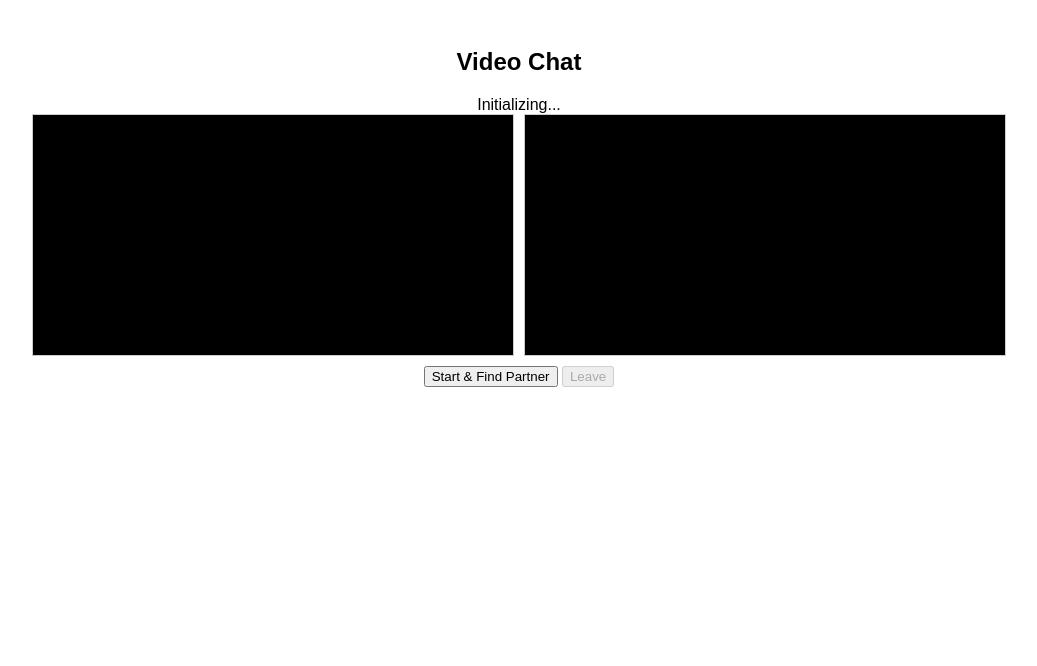
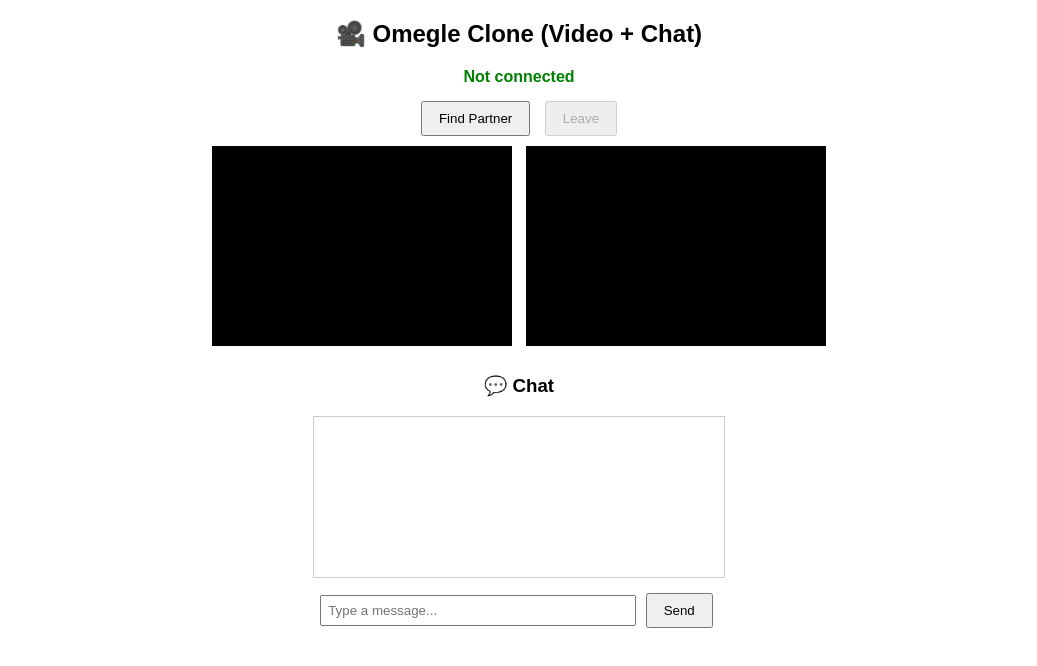
Before and after one commit to vmukul924/main-video-chat-, a website: page public/index.html in a window 1280 px wide. Shown: the whole page, without its empty margins (121-1158 px from the left). Drawn offline with nearby package versions, Linux system fonts and the light colour scheme; no server answers.

Commit message:
fix chat

```diff
--- a/public/client.js
+++ b/public/client.js
@@ -1,83 +1,99 @@
+// ---- Socket.IO ----
 const socket = io(
   // agar backend alag domain pe deploy hai to URL yaha do
   // example: "https://your-backend.onrender.com"
 );
 
-const startBtn = document.getElementById('startBtn');
-const leaveBtn = document.getElementById('leaveBtn');
-const status = document.getElementById('status');
-const localV = document.getElementById('local');
-const remoteV = document.getElementById('remote');
+// ---- DOM Elements ----
+const startBtn = document.getElementById("startBtn");
+const leaveBtn = document.getElementById("leaveBtn");
+const status = document.getElementById("status");
+const localV = document.getElementById("local");
+const remoteV = document.getElementById("remote");
 
+// Chat elements
+const msgInput = document.getElementById("msgInput");
+const sendBtn = document.getElementById("sendBtn");
+const messagesDiv = document.getElementById("messages");
+
+// ---- State ----
 let pc = null;
 let localStream = null;
 let currentRoom = null;
 let myRole = null; // caller ya callee
 
+// ---- Media Access ----
 async function getMedia() {
   try {
     const s = await navigator.mediaDevices.getUserMedia({
       video: true,
-      audio: true
+      audio: true,
     });
     localV.srcObject = s;
     localStream = s;
     return true;
   } catch (e) {
-    alert('Camera/microphone access required: ' + e.message);
+    alert("Camera/microphone access required: " + e.message);
     return false;
   }
 }
 
+// ---- Create PeerConnection ----
 function createPC(roomId) {
-  // STUN + TURN (replace TURN creds with your server details in production)
   const configuration = {
     iceServers: [
-      { urls: 'stun:stun.l.google.com:19302' },
+      { urls: "stun:stun.l.google.com:19302" },
+      // Turn server (replace with production credentials)
       {
-        urls: ['turn:your-turn-server.com:3478'],
-        username: 'testuser',
-        credential: 'testpass'
-      }
-    ]
+        urls: ["turn:your-turn-server.com:3478"],
+        username: "testuser",
+        credential: "testpass",
+      },
+    ],
   };
 
   pc = new RTCPeerConnection(configuration);
 
+  // Send ICE candidates
   pc.onicecandidate = (e) => {
     if (e.candidate) {
-      socket.emit('signal', {
+      socket.emit("signal", {
         to: roomId,
-        data: { type: 'ice', candidate: e.candidate }
+        data: { type: "ice", candidate: e.candidate },
       });
     }
   };
 
+  // Remote stream
   pc.ontrack = (e) => {
     remoteV.srcObject = e.streams[0];
   };
 
-  localStream.getTracks().forEach(t => pc.addTrack(t, localStream));
+  // Add local tracks
+  localStream.getTracks().forEach((t) => pc.addTrack(t, localStream));
 }
 
+// ---- Start Button ----
 startBtn.onclick = async () => {
   startBtn.disabled = true;
-  status.textContent = 'Getting camera...';
+  status.textContent = "Getting camera...";
   const ok = await getMedia();
   if (!ok) {
     startBtn.disabled = false;
     return;
   }
-  status.textContent = 'Connecting to server...';
-  socket.emit('join');
+  status.textContent = "Connecting to server...";
+  socket.connect();
+  socket.emit("join");
 };
 
+// ---- Leave Button ----
 leaveBtn.onclick = () => {
   if (pc) pc.close();
   pc = null;
 
   if (localStream) {
-    localStream.getTracks().forEach(t => t.stop());
+    localStream.getTracks().forEach((t) => t.stop());
     localV.srcObject = null;
     localStream = null;
   }
@@ -86,52 +102,70 @@
   window.location.reload();
 };
 
-socket.on('waiting', () => {
-  status.textContent = 'Waiting for a partner...';
+// ---- Socket Events ----
+socket.on("waiting", () => {
+  status.textContent = "Waiting for a partner...";
 });
 
-socket.on('matched', async ({ room, role }) => {
-  status.textContent = 'Matched! Setting up call...';
+socket.on("matched", async ({ room, role }) => {
+  status.textContent = "Matched! Setting up call...";
   currentRoom = room;
-  myRole = role; // role save karo
+  myRole = role;
   createPC(room);
 
-  if (myRole === 'caller') {
-    // Sirf caller hi offer banayega
+  if (myRole === "caller") {
     const offer = await pc.createOffer();
     await pc.setLocalDescription(offer);
-    socket.emit('signal', {
+    socket.emit("signal", {
       to: room,
-      data: { type: 'offer', sdp: offer }
+      data: { type: "offer", sdp: offer },
     });
   }
 
   leaveBtn.disabled = false;
 });
 
-socket.on('signal', async ({ from, data }) => {
+socket.on("signal", async ({ from, data }) => {
   if (!pc && localStream) createPC(from);
 
-  if (data.type === 'offer' && myRole === 'callee') {
-    // Callee: offer receive karke answer banata hai
+  if (data.type === "offer" && myRole === "callee") {
     await pc.setRemoteDescription(new RTCSessionDescription(data.sdp));
     const answer = await pc.createAnswer();
     await pc.setLocalDescription(answer);
-    socket.emit('signal', {
+    socket.emit("signal", {
       to: from,
-      data: { type: 'answer', sdp: answer }
+      data: { type: "answer", sdp: answer },
     });
     leaveBtn.disabled = false;
-    status.textContent = 'In call';
-  } else if (data.type === 'answer' && myRole === 'caller') {
-    // Caller: answer set karta hai
+    status.textContent = "In call";
+  } else if (data.type === "answer" && myRole === "caller") {
     await pc.setRemoteDescription(new RTCSessionDescription(data.sdp));
-    status.textContent = 'In call';
-  } else if (data.type === 'ice') {
+    status.textContent = "In call";
+  } else if (data.type === "ice") {
     try {
       await pc.addIceCandidate(data.candidate);
     } catch (e) {
-      console.warn('ICE error', e);
+      console.warn("ICE error", e);
     }
   }
 });
+
+// ---- Chat ----
+sendBtn.onclick = () => {
+  if (!msgInput.value.trim()) return;
+  const msg = { text: msgInput.value, roomId: currentRoom };
+  socket.emit("send_message", msg);
+  addMessage("You", msg.text);
+  msgInput.value = "";
+};
+
+socket.on("receive_message", (msg) => {
+  addMessage("Partner", msg.text);
+});
+
+function addMessage(sender, text) {
+  const div = document.createElement("div");
+  div.textContent = `${sender}: ${text}`;
+  messagesDiv.appendChild(div);
+  messagesDiv.scrollTop = messagesDiv.scrollHeight;
+}
--- a/public/index.html
+++ b/public/index.html
@@ -1,27 +1,68 @@
-<!doctype html>
+<!DOCTYPE html>
 <html>
   <head>
-  <meta charset="utf-8" />
-  <title>Omegle-like Video Chat (Minimal)</title>
+    <title>Omegle Clone</title>
     <style>
-    body { font-family: Arial, sans-serif; display:flex; flex-direction:column; align-items:center; padding:20px;}
-    video { width:45%; max-width:480px; border:1px solid #ccc; background:#000; }
-    #controls { margin:10px; }
-    .row { display:flex; gap:10px; width:100%; justify-content:center; }
+      body {
+        font-family: Arial, sans-serif;
+        text-align: center;
+      }
+      video {
+        width: 300px;
+        height: 200px;
+        background: #000;
+        margin: 5px;
+      }
+      #chat {
+        margin-top: 20px;
+      }
+      #messages {
+        height: 150px;
+        width: 400px;
+        border: 1px solid #ccc;
+        overflow-y: auto;
+        margin: 0 auto 10px;
+        padding: 5px;
+        text-align: left;
+      }
+      #status {
+        margin: 10px;
+        font-weight: bold;
+        color: green;
+      }
+      button {
+        margin: 5px;
+        padding: 8px 16px;
+      }
+      input {
+        padding: 6px;
+        width: 300px;
+      }
     </style>
   </head>
   <body>
-  <h2> Video Chat </h2>
-  <div id="status">Initializing...</div>
-  <div class="row">
-    <video id="local" autoplay muted playsinline></video>
-    <video id="remote" autoplay playsinline></video>
+    <h2>🎥 Omegle Clone (Video + Chat)</h2>
+
+    <p id="status">Not connected</p>
+
+    <button id="startBtn">Find Partner</button>
+    <button id="leaveBtn" disabled>Leave</button>
+
+    <div>
+      <video id="local" autoplay muted></video>
+      <video id="remote" autoplay></video>
     </div>
-  <div id="controls">
-    <button id="startBtn">Start & Find Partner</button>
-    <button id="leaveBtn" disabled>Leave</button>
+
+    <div id="chat">
+      <h3>💬 Chat</h3>
+      <div id="messages"></div>
+      <input id="msgInput" placeholder="Type a message..." />
+      <button id="sendBtn">Send</button>
     </div>
+
+    <!-- Socket.io -->
     <script src="/socket.io/socket.io.js"></script>
+    <!-- Client logic -->
     <script src="client.js"></script>
   </body>
 </html>
```
Also changed, not shown: server.js (+32 -23 lines). Lines whose indentation alone changed are shown as unchanged.
